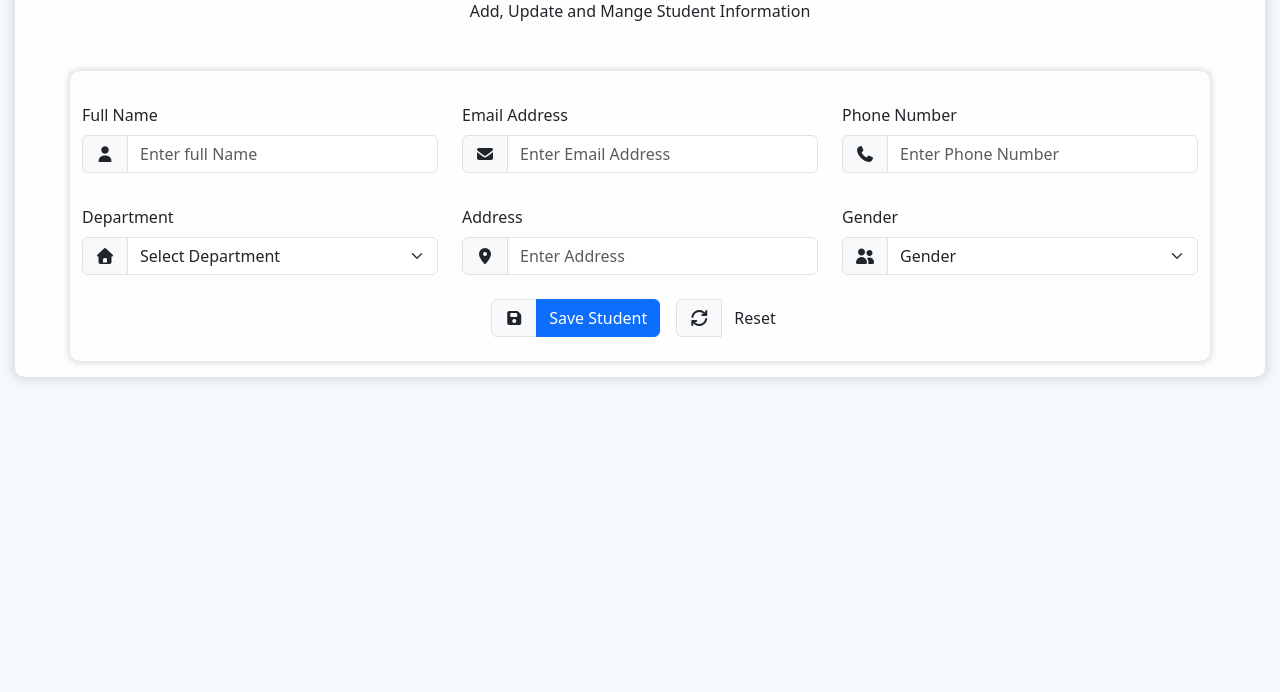
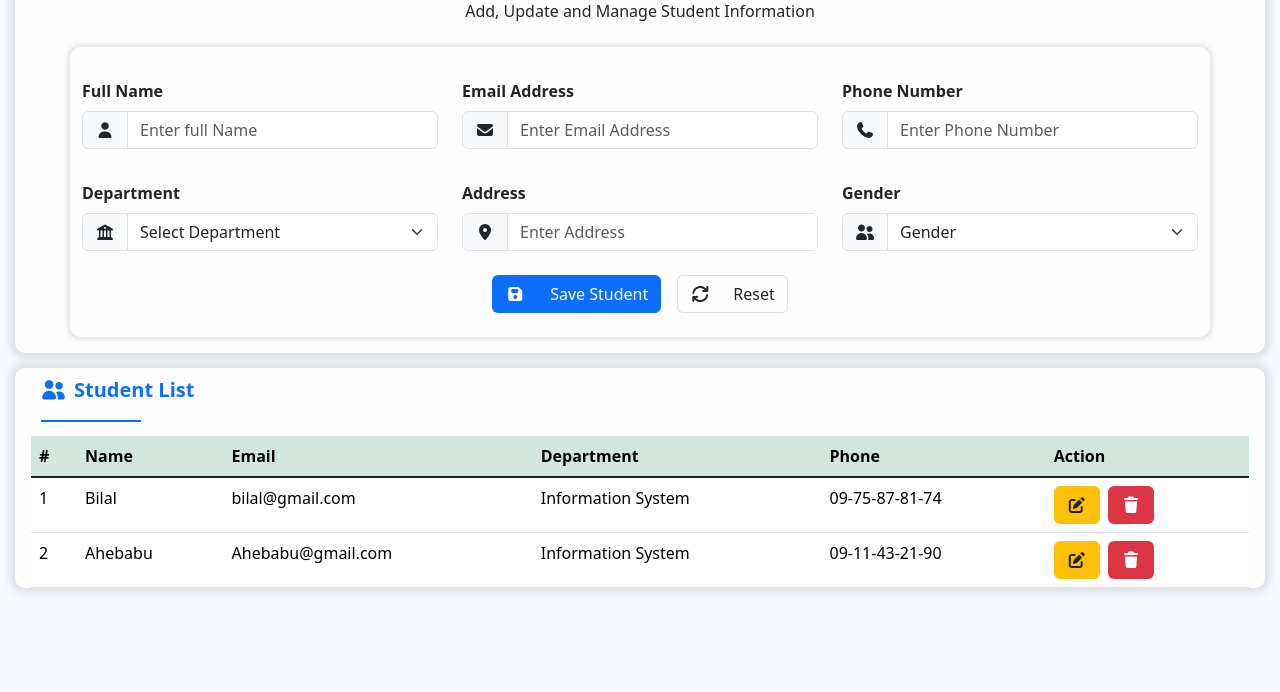
Before and after one commit to bilalmustofa/Student-Management-System, a plain HTML site: page index.html in a window 1280 px wide. Shown: the part 108-800 px from the top of the page. Drawn offline with nearby package versions, Linux system fonts and the light colour scheme.

Commit message:
add student list section with style

```diff
--- a/index.html
+++ b/index.html
@@ -12,12 +12,15 @@
     <title>Student Management System</title>
 </head>
 <body>
-    <!-- Student Information Input -->
+    <!-- Student Information Container -->
     <div class="student-info-box py-3">
+        <!-- Header -->
         <div class="header-info container text-center">
-            <h1 class="title d-flex align-items-center justify-content-center"><i class="fa-solid fa-user text-primary"></i>Student Information</h1>
-            <p class="mb-5">Add, Update and Mange Student Information</p>
+            <h1 class="title d-flex align-items-center justify-content-center me-2"><i class="fa-solid fa-user text-primary"></i>Student Information</h1>
+            <p class="mb-4">Add, Update and Manage Student Information</p>
         </div>
+
+        <!-- Input Information container -->
         <div class="input-info container">
             <form class="row">
 
@@ -52,13 +55,13 @@
                 <div class="col-md-4 pb-4">
                     <label for="department" class="form-label pt-2">Department</label>
                     <div class="input-group">
-                        <span class="input-group-text"><i class="fa-solid fa-house"></i></span>
+                        <span class="input-group-text"><i class="fa-solid fa-building-columns"></i></i></span>
                         <select class="form-select" name="" id="department">
                             <option selected>Select Department</option>
-                            <option value="IS">Information System</option>
-                            <option value="IT">Information Technology</option>
-                            <option value="SE">Software Engineer</option>
-                            <option value="CS">Computer Science</option>
+                            <option value="Information System">Information System</option>
+                            <option value="Information Technology">Information Technology</option>
+                            <option value="Software Engineer">Software Engineer</option>
+                            <option value="Computer Science">Computer Science</option>
                         </select>
                     </div>
                 </div>
@@ -79,8 +82,8 @@
                         <span class="input-group-text"><i class="fa-solid fa-user-group"></i></span>
                         <select class="form-select" name="" id="gender">
                             <option selected>Gender</option>
-                            <option value="M">Male</option>
-                            <option value="F">Female</option>
+                            <option value="Male">Male</option>
+                            <option value="Female">Female</option>
                         </select>
                     </div>
                 </div>
@@ -88,18 +91,64 @@
                 <!-- buttons -->
                  <div class="d-flex justify-content-center pb-4 gap-3">
                     <div class="input-group w-auto">
-                        <span class="input-group-text"><i class="fa-solid fa-floppy-disk"></i></span>
+                        <span class="input-group-text btn bg-primary text-white"><i class="fa-solid fa-floppy-disk"></i></span>
                         <button type="submit" class="btn btn-primary">Save Student</button>
                     </div>
                     <div class="input-group w-auto">
-                        <span class="input-group-text"><i class="fa-solid fa-arrows-rotate"></i></span>
-                        <button type="reset" class="btn">Reset</button>
+                        <span class="input-group-text btn border border-end-0"><i class="fa-solid fa-arrows-rotate"></i></span>
+                        <button type="reset" class="btn border border-start-0">Reset</button>
                     </div>
                  </div>
             </form>
         </div>
     </div>
 
+    <!-- Student List container -->
+     <div class="student-list-box">
+        <div class="title text-primary ms-3">
+            <h5 class="fw-bold"><span class="me-2"><i class="fa-solid fa-user-group"></i></span>Student List</h5>
+        </div>
+        <div class="table-box table-responsive-md m-3">
+            <table class="table table-borderedless">
+                <thead class="table-success">
+                    <tr>
+                        <th scope="col">#</th>
+                        <th scope="col">Name</th>
+                        <th scope="col">Email</th>
+                        <th scope="col">Department</th>
+                        <th scope="col">Phone</th>
+                        <th scope="col">Action</th>
+                    </tr>
+                </thead>
+                <tbody class="table-group-divider">
+                    <tr>
+                        <td>1</td>
+                        <td>Bilal</td>
+                        <td>bilal@gmail.com</td>
+                        <td>Information System</td>
+                        <td>09-75-87-81-74</td>
+                        <td>
+                            <span class="btn bg-warning me-1"><i class="fa-solid fa-edit"></i></span>
+                            <span class="btn bg-danger text-white"><i class="fa-solid fa-trash"></i></span>
+                        </td>
+                    </tr>
+                    <tr>
+                        <td>2</td>
+                        <td>Ahebabu</td>
+                        <td>Ahebabu@gmail.com</td>
+                        <td>Information System</td>
+                        <td>09-11-43-21-90</td>
+                        <td>
+                            <span class="btn bg-warning me-1"><i class="fa-solid fa-edit"></i></span>
+                            <span class="btn bg-danger text-white"><i class="fa-solid fa-trash"></i></span>
+                        </td>
+                    </tr>
+                </tbody>
+            </table>
+
+        </div>
+     </div>
+
      <script src="https://cdn.jsdelivr.net/npm/bootstrap@5.3.8/dist/js/bootstrap.bundle.min.js"></script>
      <script src="./script.js"></script>
 </body>
--- a/style.css
+++ b/style.css
@@ -1,17 +1,21 @@
-/***Student Information Input Style***/
 body {
     background-color: #F6F9FE;
 }
+
+/* Student Information Container */
 .student-info-box {
     background-color: #FEFEFE;
     margin: 15px;
     border-radius: 10px;
     box-shadow: 0 0 8px 5px rgba(0, 0, 0, 0.1);
 }
+/* Heading */
 .title {
   position: relative;
   padding: 10px;
+
 }
+/* line at the bottom of Heading */
 .title::after {
   content: "";
   position: absolute;
@@ -21,8 +25,23 @@ body {
   background: #0D6EFD;
 }
 
+/* input information container */
 .input-info {
     background-color: #FEFEFE;
     border-radius: 10px;
     box-shadow: 0 0 5px 3px rgba(0, 0, 0, 0.1);
 }
+.input-info label {
+  font-weight: bold;
+}
+.form-control:focus, .form-select:focus {
+  box-shadow: none;
+}
+
+/* Student List Box */
+.student-list-box {
+    background-color: #FEFEFE;
+    margin: 15px;
+    border-radius: 10px;
+    box-shadow: 0 0 8px 5px rgba(0, 0, 0, 0.1);
+}
```
